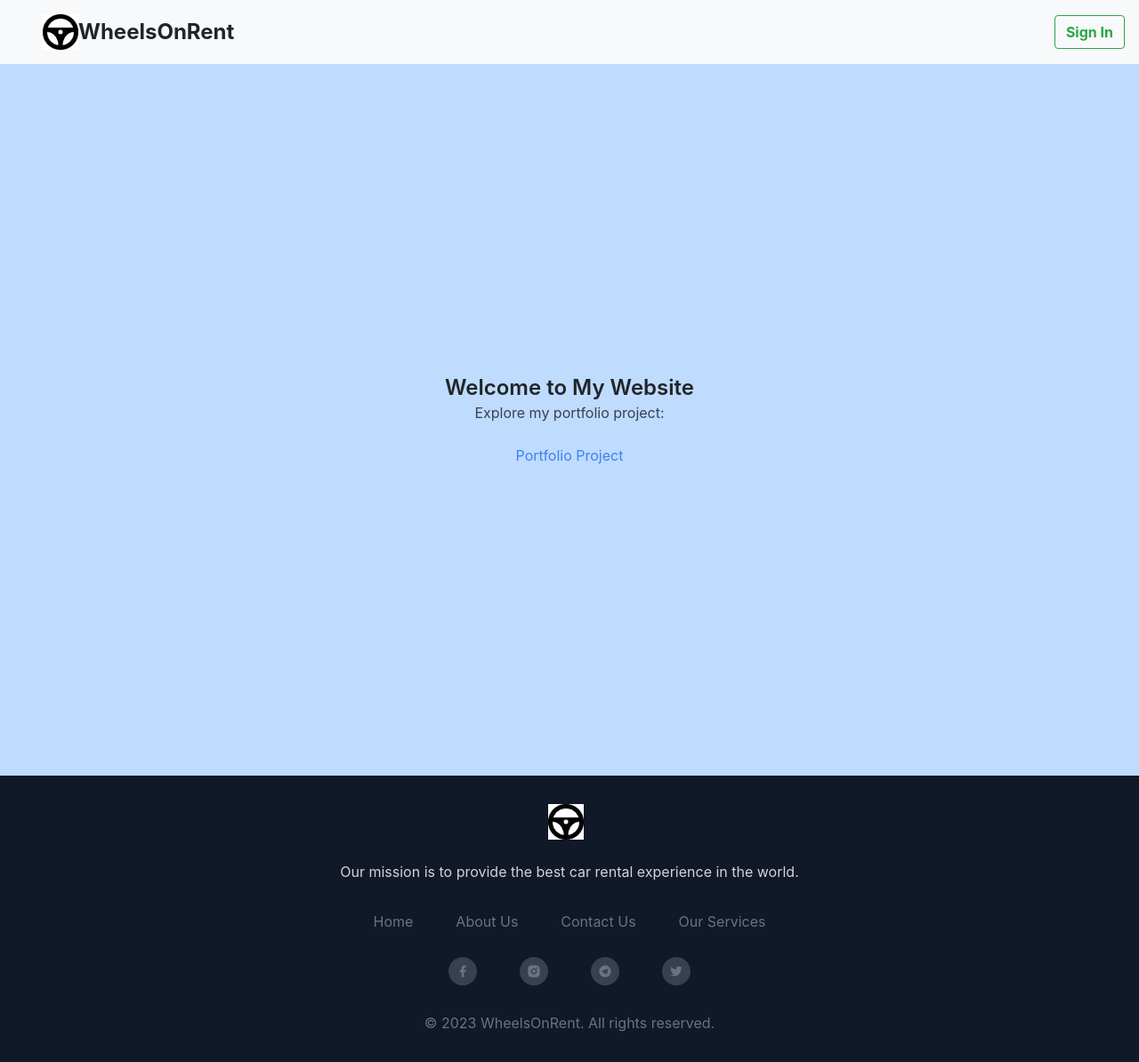
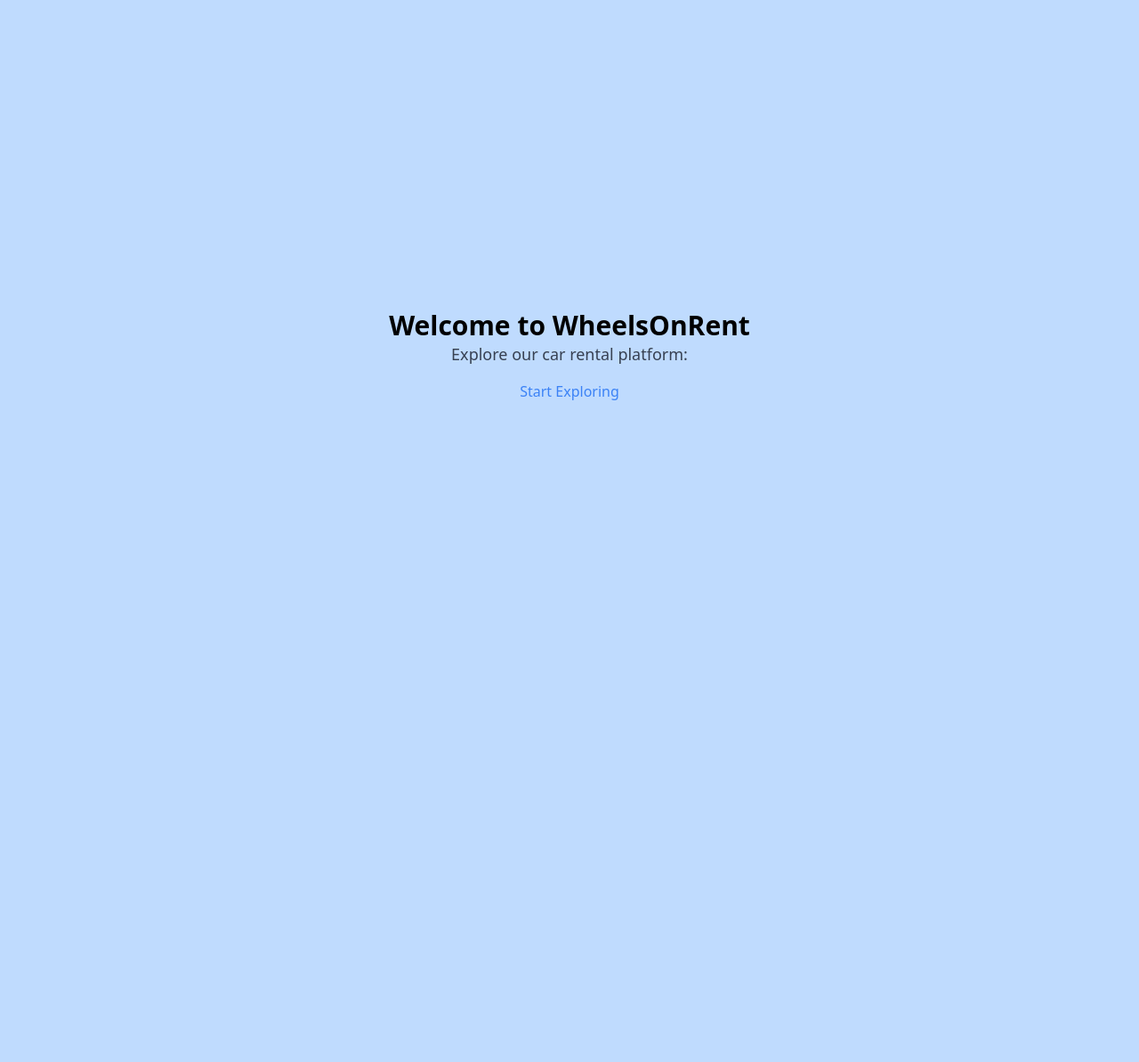
Before and after one commit to danieltsega/wheelsOnRent_v2, a Flask app: page / in a window 1280 px wide. Shown: the whole page at 89% size. After the commit the page ends 450 px from the top, so only its background shows below. Run offline with Flask 3, Linux system fonts and the light colour scheme; some libraries are stand-ins or nearby versions.

Commit message:
[Update]: Update the welcome page

```diff
--- a/car_app/templates/welcome.html
+++ b/car_app/templates/welcome.html
@@ -1,11 +1,22 @@
-{% extends "base.html" %}
+<!DOCTYPE html>
+<html lang="en">
 
-{% block content %}
-  <div class="flex items-center justify-center h-screen bg-blue-200">
-    <div class="text-center">
-      <h1 class="text-2xl font-semibold">Welcome to My Website</h1>
-      <p class="text-gray-700 mb-4">Explore my portfolio project:</p>
-      <a href="{{ url_for('home') }}" class="text-blue-500 hover:underline">Portfolio Project</a>
+<head>
+    <meta charset="UTF-8">
+    <meta name="viewport" content="width=device-width, initial-scale=1.0">
+    <title>Welcome to WheelsOnRent</title>
+    <!-- Include Tailwind CSS -->
+    <link href="https://cdn.jsdelivr.net/npm/tailwindcss@2.2.16/dist/tailwind.min.css" rel="stylesheet">
+</head>
+
+<body class="bg-blue-200">
+    <div class="flex items-center justify-center min-h-screen">
+        <div class="text-center">
+            <h1 class="text-3xl font-semibold">Welcome to WheelsOnRent</h1>
+            <p class="text-lg text-gray-700 mb-4">Explore our car rental platform:</p>
+            <a href="{{ url_for('home') }}" class="text-blue-500 hover:underline">Start Exploring</a>
+        </div>
     </div>
-  </div>
-{% endblock %}
+</body>
+
+</html>
```
